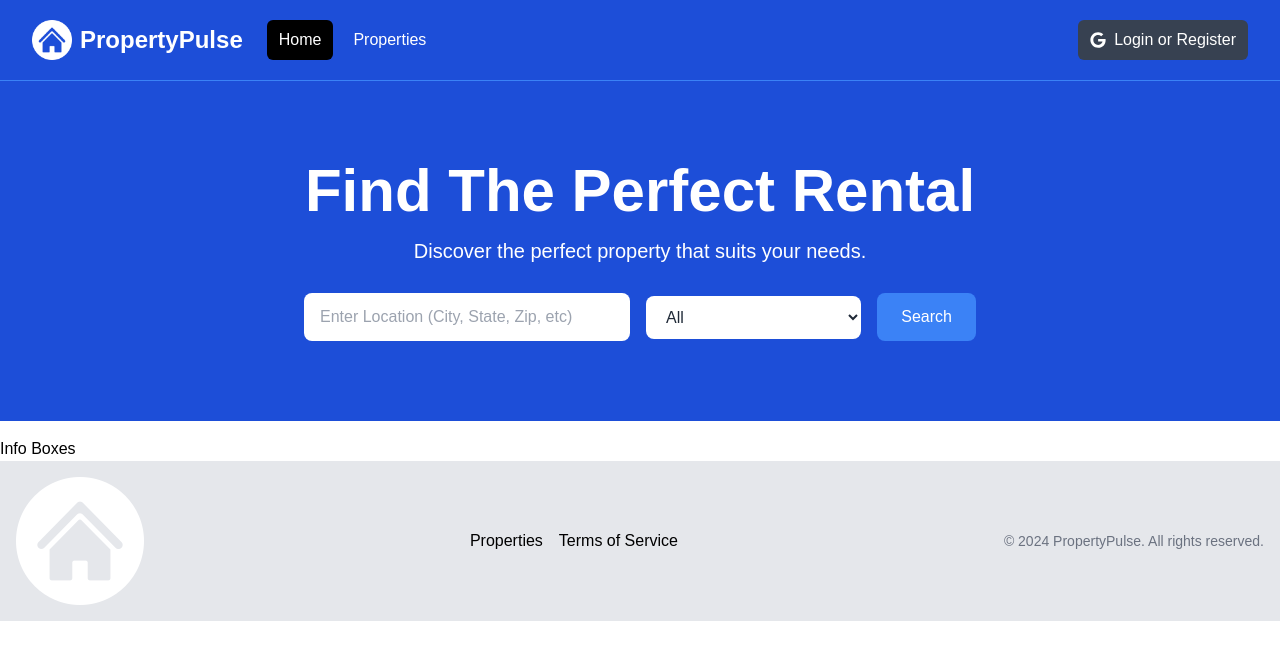
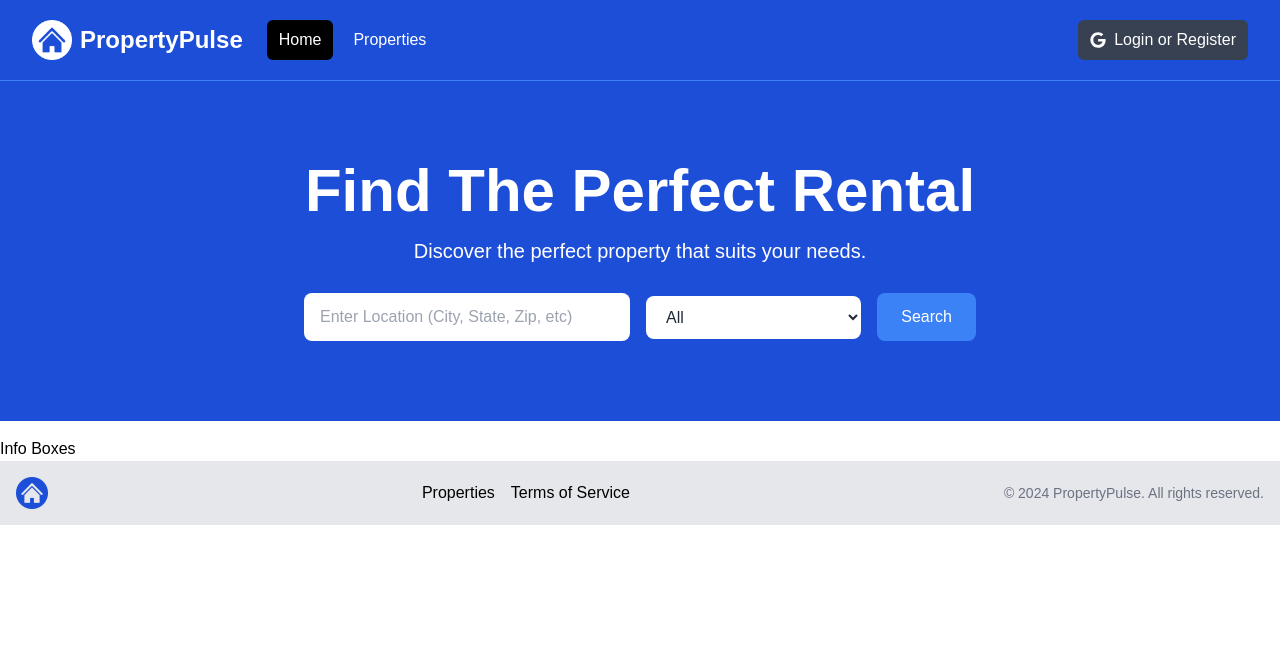
Before and after one commit to brianmujjuni/Nextjs-Property-App, a Next.js app: page / in a window 1280 px wide. Shown: the top 660 px of the page. Built offline with nearby package versions, Linux system fonts and the light colour scheme.

Commit message:
add footer image className

```diff
--- a/components/Footer.jsx
+++ b/components/Footer.jsx
@@ -1,12 +1,12 @@
 import Link from "next/link";
 import Image from "next/image";
-import Logo from "@/assets/images/logo-white.png";
+import Logo from "@/assets/images/logo.png";
 export default function Footer() {
   return (
     <footer className="bg-gray-200 py-4 mt-auto">
       <div className="container mx-auto flex flex-col md:flex-row items-center justify-between px-4">
         <div className="mb-4 md:mb-0">
-          <Image src={Logo} alt="propery-logo" />
+          <Image src={Logo} alt="propery-logo" className="h-8 w-auto" />
         </div>
         <div className="flex flex-wrap justify-center md:justify-start mb-4 md:mb-0">
           <ul className="flex space-x-4">
```
